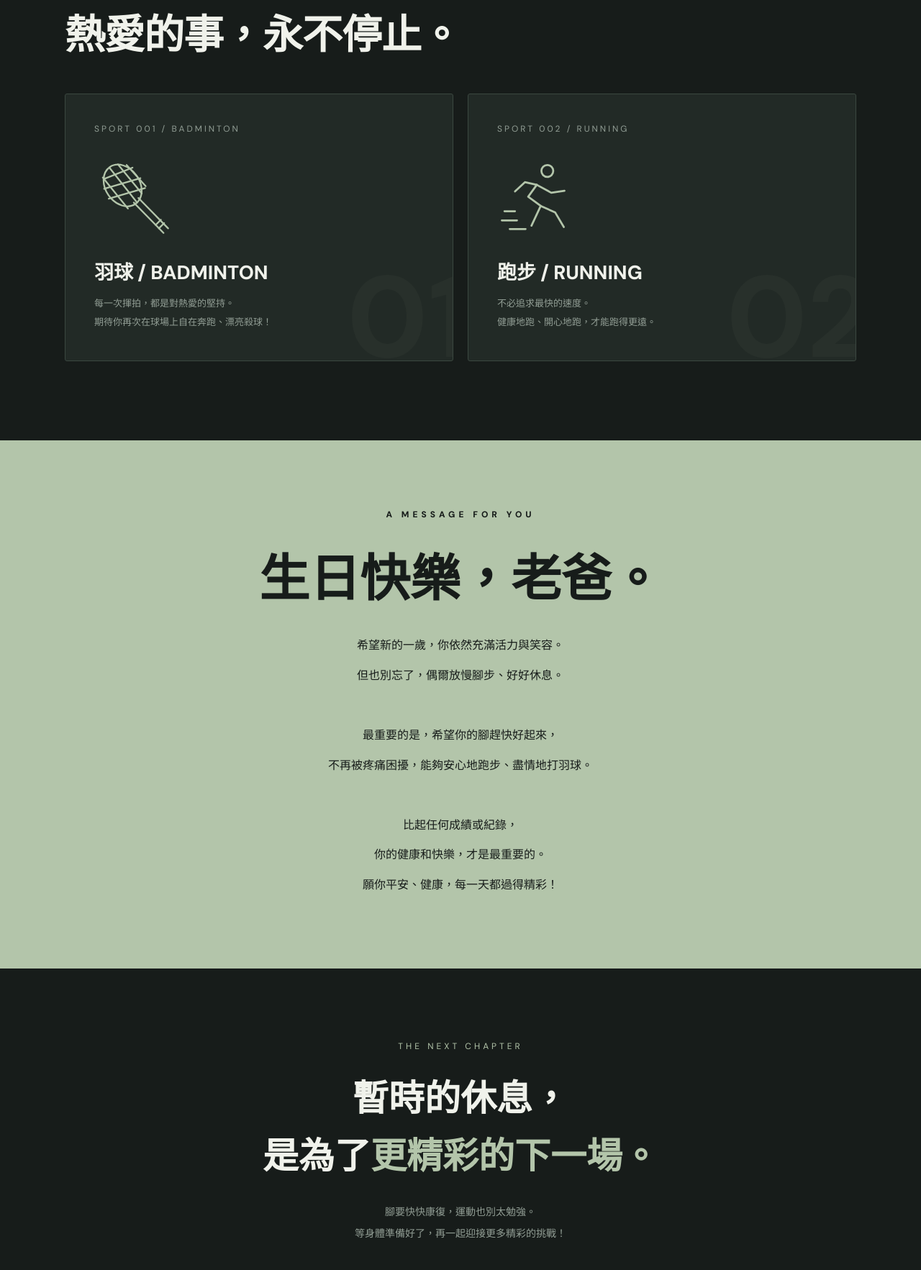
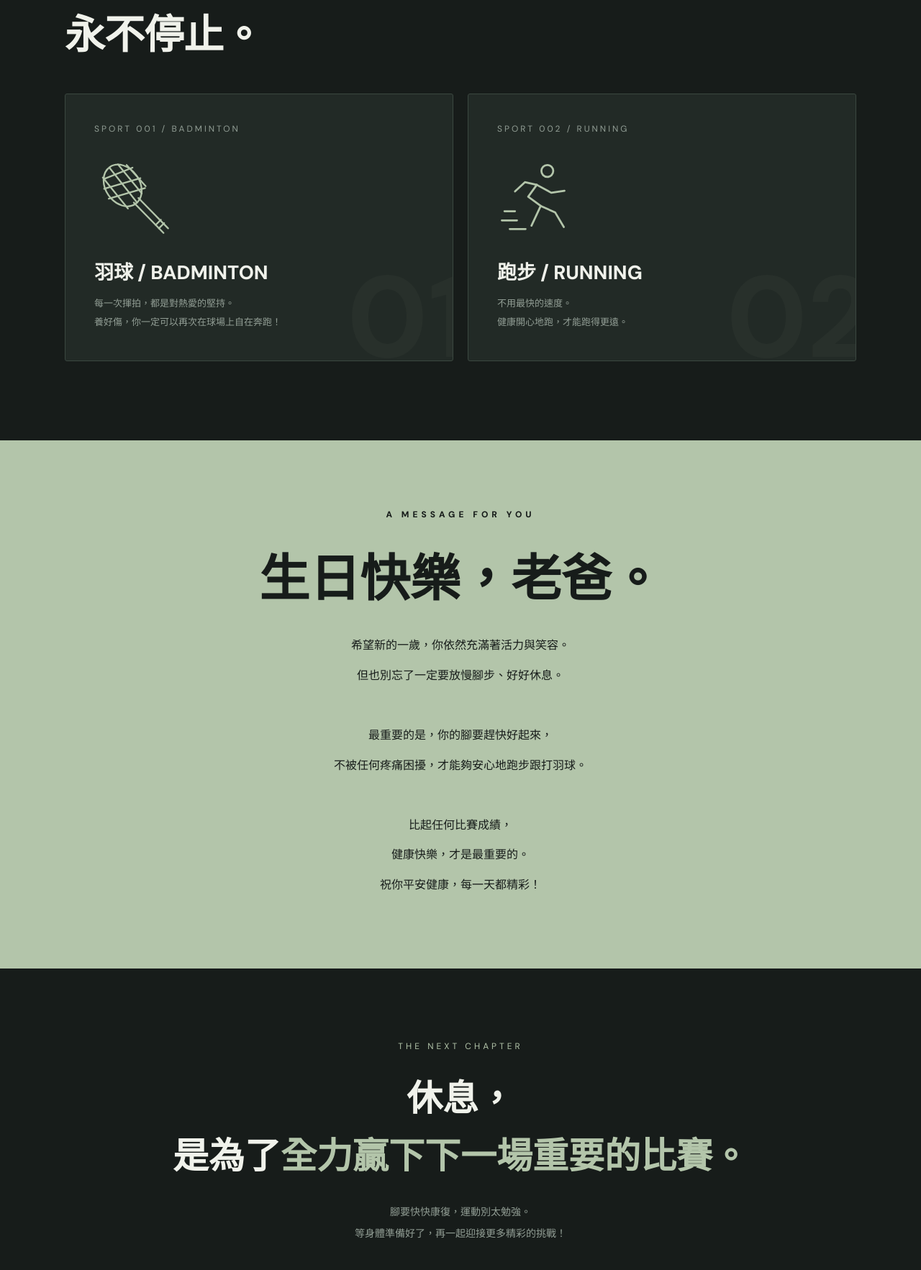
Before and after one commit to marslinof24/happybirthday, a plain HTML site: page index.html in a window 1280 px wide. Shown: the part 993-2758 px from the top of the page at 72% size. Drawn offline with Linux system fonts and the light colour scheme.

Commit message:
index.html

```diff
--- a/index.html
+++ b/index.html
@@ -428,9 +428,9 @@
         <h1>HAPPY<br><span>BIRTHDAY.</span></h1>
         <div class="hero-chinese">老爸，生日快樂！</div>
         <p class="hero-desc">
-          致最熱愛運動的老爸 LJT。<br>
-          人生就像一場長跑，也像一場精彩的羽球賽。<br>
-          願你永遠保有熱情，享受每一段旅程。
+          致熱愛運動的老爸 LJT。<br>
+          <br>
+          願你永遠保有熱情，享受每一段旅程。(但腿要先養好)
         </p>
       </div>
     </section>
@@ -443,7 +443,7 @@
 
     <section class="sports">
       <div class="section-label reveal">01 / THE PASSION</div>
-      <h2 class="section-title reveal">熱愛的事，永不停止。</h2>
+      <h2 class="section-title reveal">永不停止。</h2>
 
       <div class="sport-grid">
         <div class="sport-card reveal">
@@ -461,7 +461,7 @@
             </svg>
           </div>
           <h3>羽球 / BADMINTON</h3>
-          <p>每一次揮拍，都是對熱愛的堅持。<br>期待你再次在球場上自在奔跑、漂亮殺球！</p>
+          <p>每一次揮拍，都是對熱愛的堅持。<br>養好傷，你一定可以再次在球場上自在奔跑！</p>
           <div class="sport-bg">01</div>
         </div>
 
@@ -481,7 +481,7 @@
             </svg>
           </div>
           <h3>跑步 / RUNNING</h3>
-          <p>不必追求最快的速度。<br>健康地跑、開心地跑，才能跑得更遠。</p>
+          <p>不用最快的速度。<br>健康開心地跑，才能跑得更遠。</p>
           <div class="sport-bg">02</div>
         </div>
       </div>
@@ -492,24 +492,24 @@
     <div class="message-label reveal">A MESSAGE FOR YOU</div>
     <h2 class="reveal">生日快樂，老爸。</h2>
     <p class="reveal">
-      希望新的一歲，你依然充滿活力與笑容。<br>
-      但也別忘了，偶爾放慢腳步、好好休息。<br><br>
-      最重要的是，希望你的腳趕快好起來，<br>
-      不再被疼痛困擾，能夠安心地跑步、盡情地打羽球。<br><br>
-      比起任何成績或紀錄，<br>
-      你的健康和快樂，才是最重要的。<br>
-      願你平安、健康，每一天都過得精彩！
+      希望新的一歲，你依然充滿著活力與笑容。<br>
+      但也別忘了一定要放慢腳步、好好休息。<br><br>
+      最重要的是，你的腳要趕快好起來，<br>
+      不被任何疼痛困擾，才能夠安心地跑步跟打羽球。<br><br>
+      比起任何比賽成績，<br>
+      健康快樂，才是最重要的。<br>
+      祝你平安健康，每一天都精彩！
     </p>
   </section>
 
   <section class="recovery container">
     <div class="mini reveal">THE NEXT CHAPTER</div>
     <h2 class="reveal">
-      暫時的休息，<br>
-      是為了<em>更精彩的下一場。</em>
+      休息，<br>
+      是為了<em>全力贏下下一場重要的比賽。</em>
     </h2>
     <p class="reveal">
-      腳要快快康復，運動也別太勉強。<br>
+      腳要快快康復，運動別太勉強。<br>
       等身體準備好了，再一起迎接更多精彩的挑戰！
     </p>
     <button class="wish-button reveal" id="wish-button" type="button">
```
